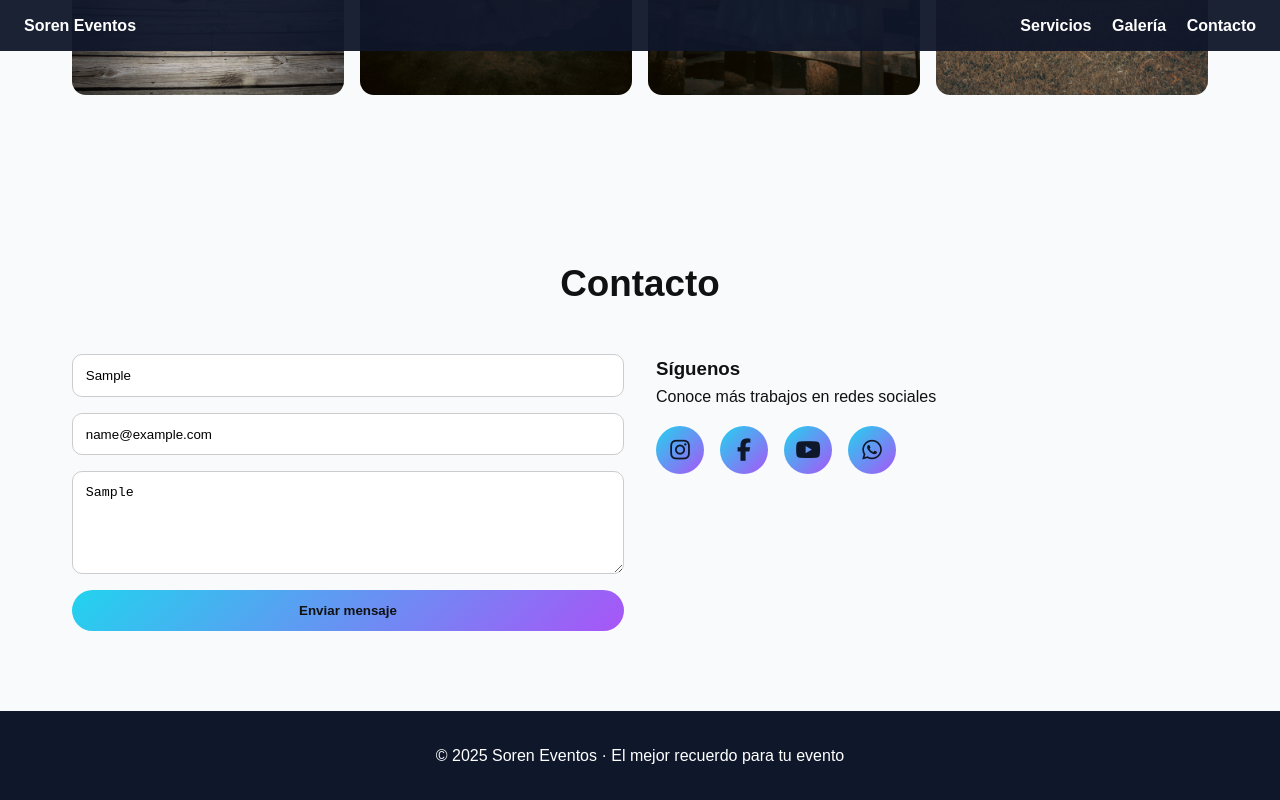
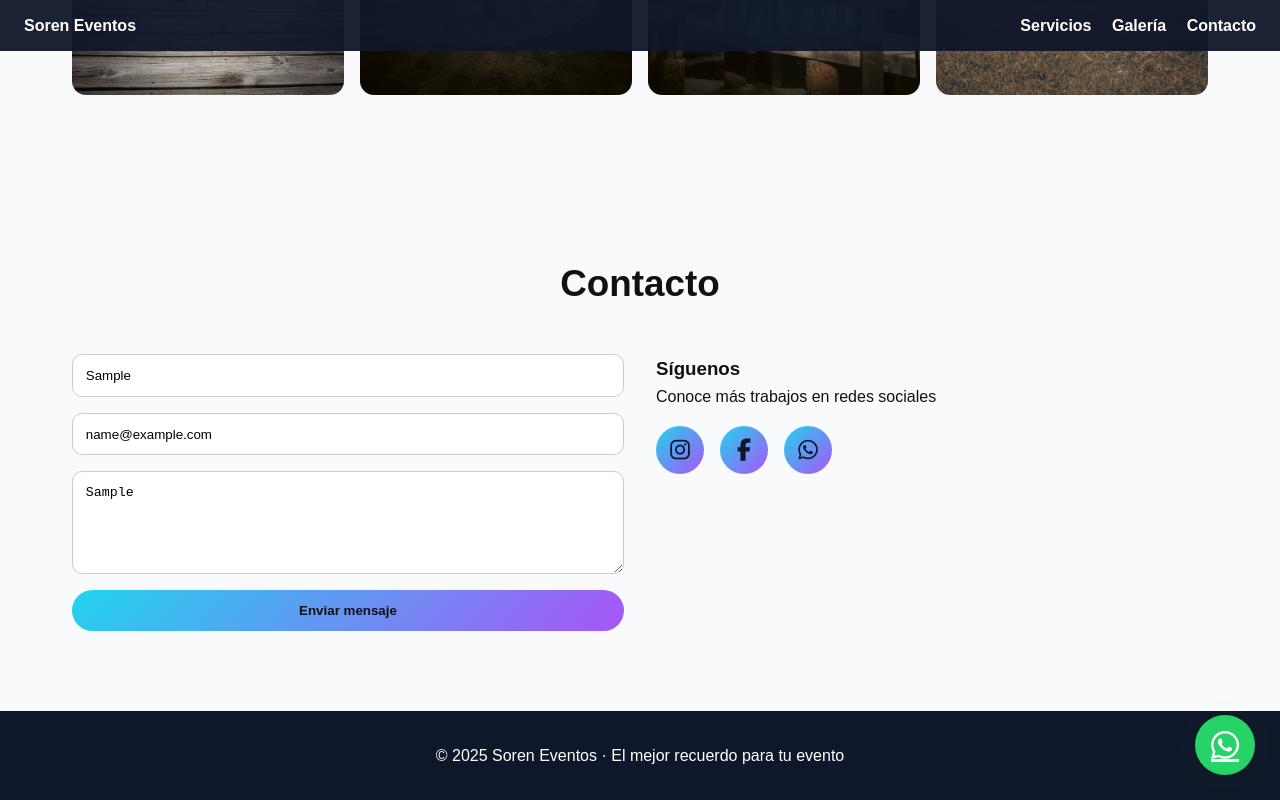
Before and after one commit to elprofearieloficial/soreventos, a plain HTML site: page index.html in a window 1280 px wide. Both pictures are taken after typing "Sample", "name@example.com", "Sample" into the empty fields and a click on the button "Enviar mensaje". Shown: the part 1700-2500 px from the top of the page. Drawn offline with Linux system fonts and the light colour scheme.

Commit message:
Add files via upload

```diff
--- a/index.html
+++ b/index.html
@@ -168,6 +168,39 @@
                 transform:scale(1.15)
             }
 
+
+            /* WHATSAPP FLOTANTE */
+            .whatsapp-float{
+                position:fixed;
+                bottom:25px;
+                right:25px;
+                width:60px;
+                height:60px;
+                background:#25D366;
+                color:white;
+                border-radius:50%;
+                display:flex;
+                align-items:center;
+                justify-content:center;
+                font-size:2rem;
+                box-shadow:0 10px 25px rgba(0,0,0,.3);
+                cursor:pointer;
+                z-index:30;
+                animation:pulse 1.8s infinite;
+            }
+
+            @keyframes pulse{
+                0%{
+                    box-shadow:0 0 0 0 rgba(37,211,102,.6)
+                }
+                70%{
+                    box-shadow:0 0 0 15px rgba(37,211,102,0)
+                }
+                100%{
+                    box-shadow:0 0 0 0 rgba(37,211,102,0)
+                }
+            }
+
             .modal{
                 position:fixed;
                 inset:0;
@@ -273,10 +306,11 @@
                     <h3>Síguenos</h3>
                     <p>Conoce más trabajos en redes sociales</p>
                     <div class="social">
-                    <a href="#" aria-label="Instagram"><i class="fab fa-instagram"></i></a>
+                        <a href="https://www.instagram.com/maseventosfotos/"><i class="fab fa-instagram"></i></a>
                         <a href="https://www.facebook.com/maseventosfotoyvideo" aria-label="Facebook"><i class="fab fa-facebook-f"></i></a>
-                    <a href="https://www.instagram.com/maseventosfotos/" aria-label="YouTube"><i class="fab fa-youtube"></i></a>
-                    <a href="#" aria-label="WhatsApp"><i class="fab fa-whatsapp"></i></a>
+                        <!-- <a href="https://www.instagram.com/maseventosfotos/" aria-label="YouTube"><i class="fab fa-youtube"></i></a>                    -->
+                        <a href="https://wa.me/5219611982453?text=Hola,%20me%20gustaría%20cotizar%20un%20evento" target="_blank" aria-label="WhatsApp"><i class="fab fa-whatsapp"></i></a>
+
                     </div>
                 </div>
             </div>
@@ -286,6 +320,14 @@
         <footer>
             <p>© 2025 Soren Eventos · El mejor recuerdo para tu evento</p>
         </footer>
+
+        <!-- BOTÓN WHATSAPP FLOTANTE -->
+        <a href="https://wa.me/5219611982453?text=Hola,%20me%20gustaría%20cotizar%20un%20evento"
+           class="whatsapp-float"
+           target="_blank"
+           aria-label="WhatsApp">
+            <i class="fab fa-whatsapp"></i>
+        </a>
 
         <!-- MODAL SERVICIOS -->
         <div class="modal" id="serviceModal">
@@ -307,7 +349,17 @@
         <script>
             function enviarMensaje(e) {
                 e.preventDefault();
-            alert('Gracias por tu mensaje, pronto te contactaremos.');
+
+                const nombre = e.target[0].value;
+                const correo = e.target[1].value;
+                const mensaje = e.target[2].value;
+
+                const texto = `Hola, soy ${nombre}.
+Correo: ${correo}
+Mensaje: ${mensaje}`;
+
+                const url = `https://wa.me/5219611982453?text=${encodeURIComponent(texto)}`;
+                window.open(url, '_blank');
             }
             function openService(title, desc) {
                 document.getElementById('serviceTitle').innerText = title;
```
Lines whose indentation alone changed are shown as unchanged.
